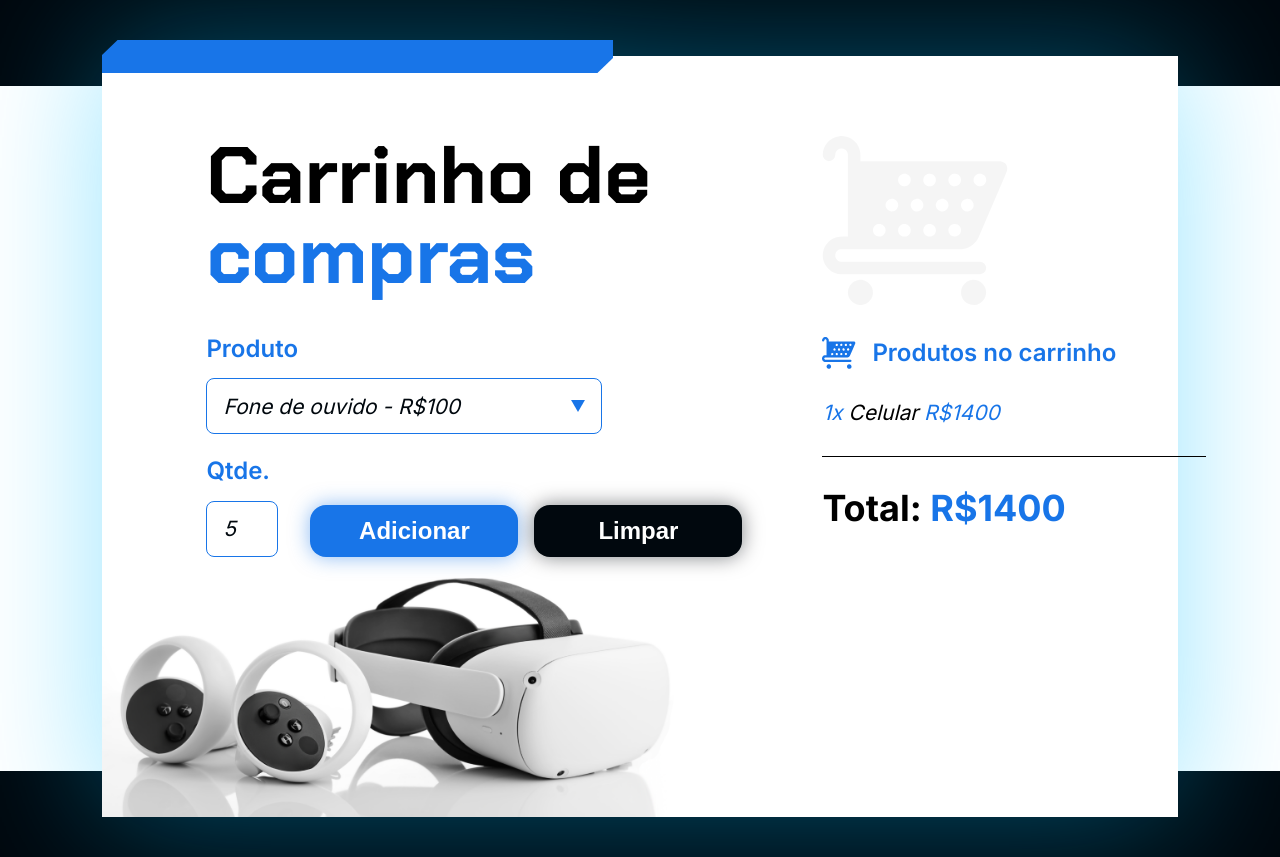
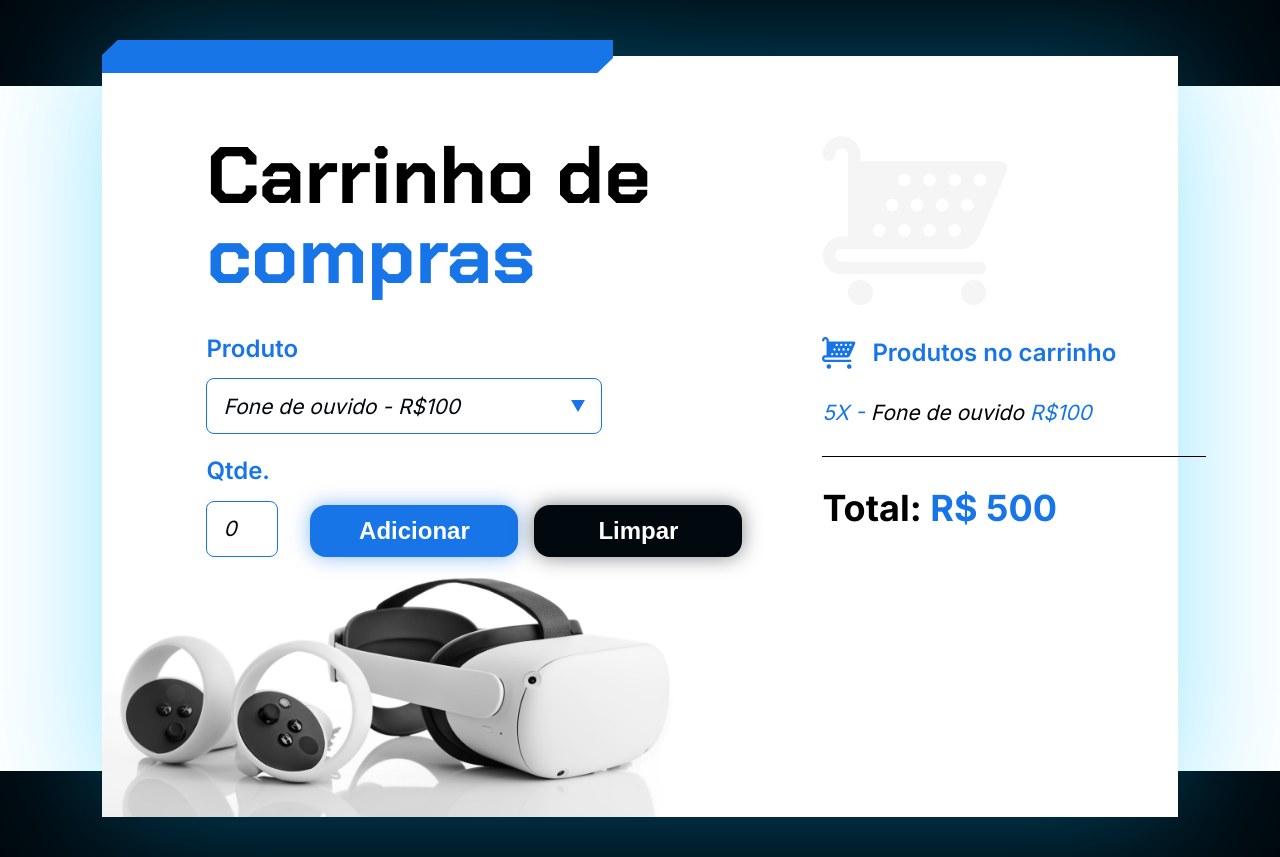
Before and after one commit to dannsaraiva/Alura_Javascript, a plain HTML site: page carrinho-compras/index.html in a window 1280 px wide. Both pictures are taken after typing "5" into the empty fields and a click on the button "Adicionar". Drawn offline with Linux system fonts and the light colour scheme.

Commit message:
Carrinho de compras finalizados.

```diff
--- a/carrinho-compras/index.html
+++ b/carrinho-compras/index.html
@@ -11,7 +11,7 @@
     rel="stylesheet">
   <link rel="stylesheet" href="style.css">
 
-  <title>Carrinho de compras</title>
+  <title>E-commerce</title>
 </head>
 
 <body>
@@ -56,15 +56,13 @@
       </div>
 
       <section class="carrinho__produtos" id="lista-produtos">
-        <section class="carrinho__produtos__produto">
-          <span class="texto-azul">1x</span> Celular <span class="texto-azul">R$1400</span>
-        </section>
+        <!-- Javascript insere valor. -->
       </section>
 
       <div class="divisoria"></div>
 
       <p class="carrinho__total">
-        Total: <span class="texto-azul" id="valor-total">R$1400</span>
+        Total: <span class="texto-azul" id="valor-total">R$ 0</span>
       </p>
     </section>
   </main>
--- a/carrinho-compras/js/app.js
+++ b/carrinho-compras/js/app.js
@@ -0,0 +1,35 @@
+//Variável global.
+let totalCarrinho = 0;
+limpar();
+
+//Adicionar produto.
+function adicionar() {
+    //Variáveis.
+    let produto = document.getElementById('produto').value;
+    let nomeProduto = produto.split('-')[0];
+    let valorUnitario = produto.split('R$')[1];
+    let quantidadeProduto = document.getElementById('quantidade').value;
+    let precoTotal = quantidadeProduto * valorUnitario;
+
+    //Lista do carrinho.
+    let carrinho = document.getElementById('lista-produtos');
+    carrinho.innerHTML = carrinho.innerHTML += `
+    <section class="carrinho__produtos__produto">
+          <span class="texto-azul">${quantidadeProduto}X -</span> ${nomeProduto} <span class="texto-azul">R$${valorUnitario}</span>
+        </section>`;
+
+    //Preço total do carrinho.
+    totalCarrinho = totalCarrinho + precoTotal;
+    let campoTotal = document.getElementById('valor-total');
+    campoTotal.textContent = `R$ ${totalCarrinho}`;
+
+    //Limpar quantidade.
+    document.getElementById('quantidade').value = "0"
+};
+
+//Limpa carrinho.
+function limpar() {
+    totalCarrinho = 0;
+    document.getElementById('lista-produtos').innerHTML = "";
+    document.getElementById('valor-total').textContent = "R$ 0";
+};
```
